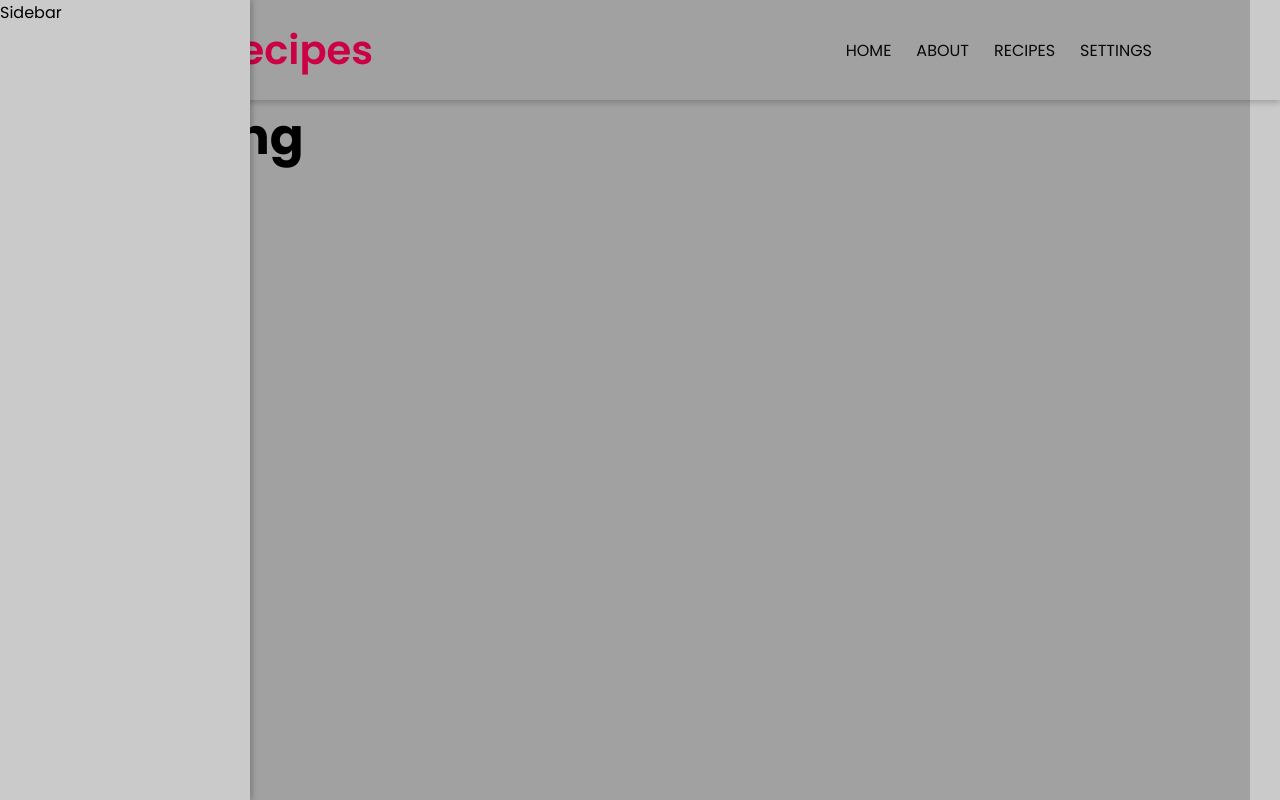
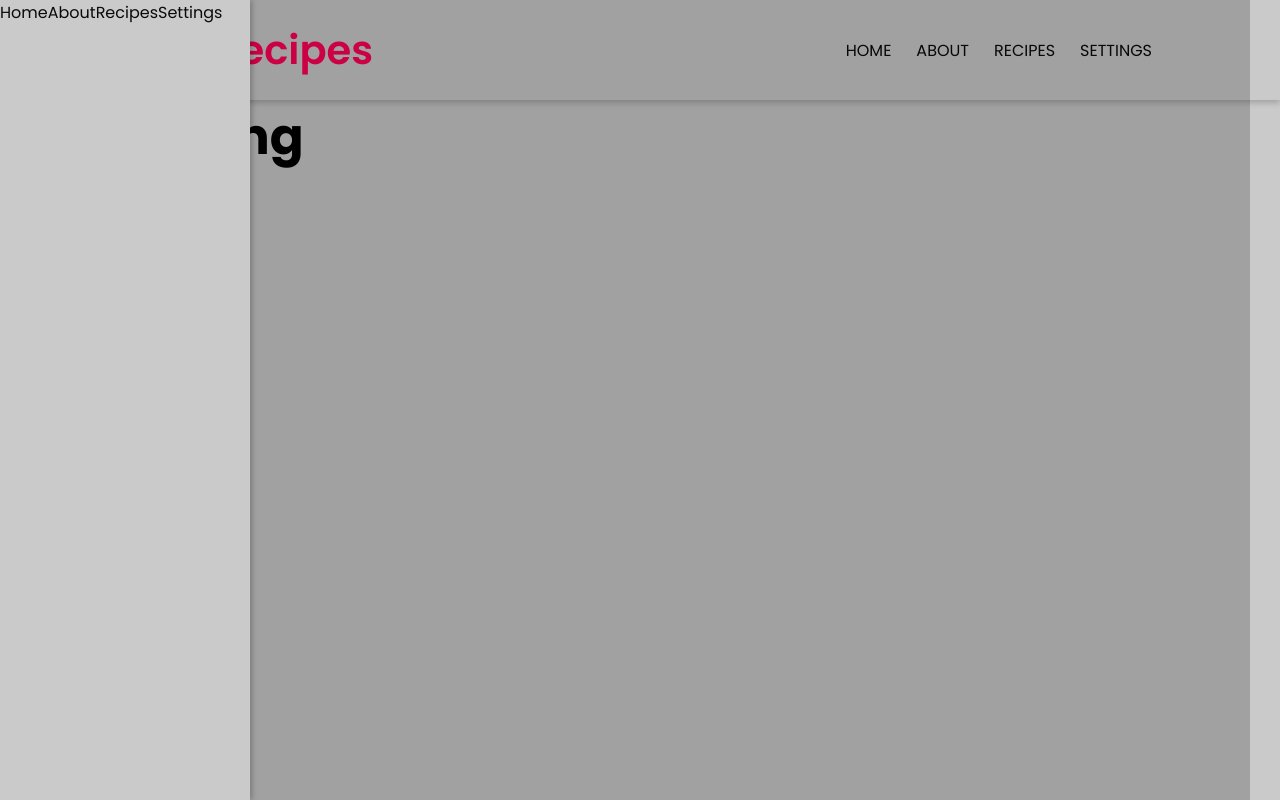
Before and after one commit to ecpieritz/find-recipes, a React (Create React App) app: page / in a window 1280 px wide. Built offline with nearby package versions, Linux system fonts and the light colour scheme.

Commit message:
Added links to sidebar

```diff
--- a/src/components/Navbar.js
+++ b/src/components/Navbar.js
@@ -37,7 +37,7 @@ export default function Navbar() {
           <div className="fr-navbar__sidebar-btn__bar"></div>
         </div>
       </nav>
-      <Sidebar />
+      <Sidebar links={links} />
     </>
   )
 }
--- a/src/components/Sidebar.js
+++ b/src/components/Sidebar.js
@@ -1,9 +1,11 @@
 import React from 'react'
 
-export default function Sidebar() {
+export default function Sidebar({links}) {
   return (
     <div className='fr-sidebar'>
-      Sidebar
+      {links.map(link => (
+        <a href={link.path} key={link.name}>{link.name}</a>
+      ))}
     </div>
   )
 }
```
